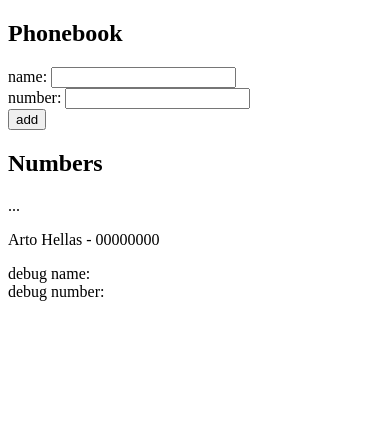
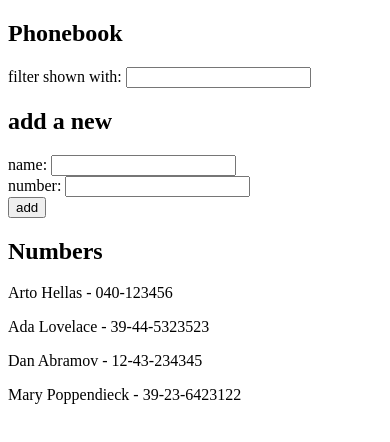
Before and after one commit to migueljpi/fullstack-open, a React (Vite) app in the folder part2/phonebook/: page / in a window 390 px wide. Shown: the top 442 px of the page. Built offline with nearby package versions, Linux system fonts and the light colour scheme.

Commit message:
2.9*: The Phonebook Step 4

```diff
--- a/part2/phonebook/src/App.jsx
+++ b/part2/phonebook/src/App.jsx
@@ -2,10 +2,14 @@ import { useState } from 'react'
 
 const App = () => {
   const [persons, setPersons] = useState([
-    { name: 'Arto Hellas', number: '00000000'}
+    { name: 'Arto Hellas', number: '040-123456', id: 1 },
+    { name: 'Ada Lovelace', number: '39-44-5323523', id: 2 },
+    { name: 'Dan Abramov', number: '12-43-234345', id: 3 },
+    { name: 'Mary Poppendieck', number: '39-23-6423122', id: 4 }
   ])
   const [newName, setNewName] = useState('')
   const [newNumber, setNewNumber] = useState('')
+  const [filter, setFilter] = useState('')
 
   const addEntry = (event) => {
     event.preventDefault()
@@ -31,6 +35,12 @@ const App = () => {
   return (
     <div>
       <h2>Phonebook</h2>
+      <form>
+        <div>
+          filter shown with: <input value={filter} onChange={(event) => setFilter(event.target.value)}/>
+        </div>
+      </form>
+      <h2>add a new</h2>
       <form onSubmit={addEntry}>
         <div>
           name: <input value={newName} onChange={(event) => setNewName(event.target.value)} />
@@ -41,14 +51,16 @@ const App = () => {
         </div>
       </form>
       <h2>Numbers</h2>
-      ...
-      {persons.map(person =>
+      {persons
+        .filter(person => person.name.toLowerCase().includes(filter.toLowerCase()))
+        .map(person =>
         <p key={person.name}>
           {person.name} - {person.number}
         </p>
       )}
-      <div>debug name: {newName}</div>
+      {/* <div>debug name: {newName}</div>
       <div>debug number: {newNumber}</div>
+      <div>debug filter: {filter}</div> */}
     </div>
   )
 }
```
